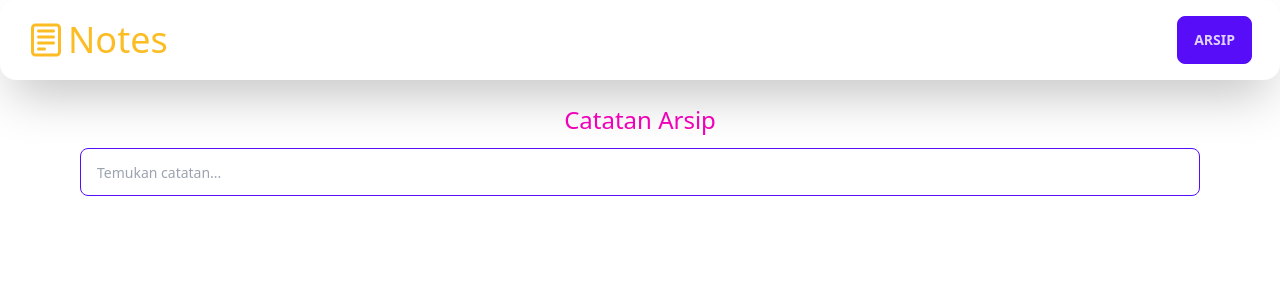
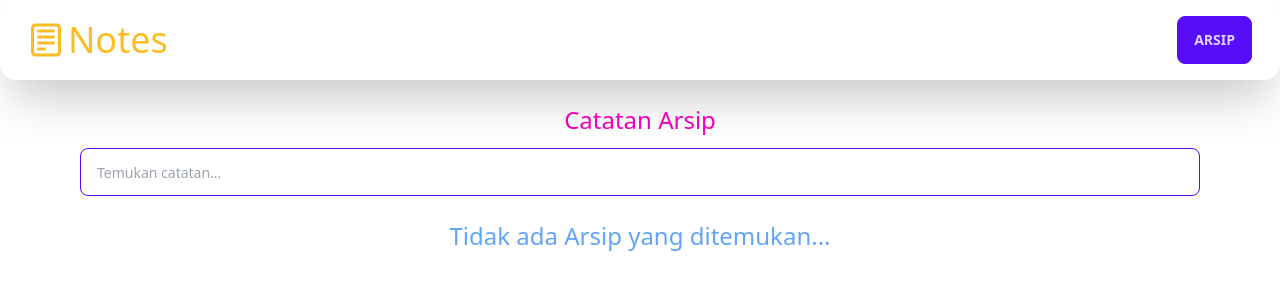
Before and after one commit to naufaladdhiya/note-app, a React (Create React App) app: page /archieve in a window 1280 px wide. Shown: the top 300 px of the page. Built offline with nearby package versions, Linux system fonts and the light colour scheme.

Commit message:
feat: Create archieve render text when no data

```diff
--- a/src/components/note-app.jsx
+++ b/src/components/note-app.jsx
@@ -66,7 +66,7 @@ function NoteApp() {
 
   return (
     <div className="relative">
-      <h2 className="text-center text-2xl text-blue-400">Daftar Catatan</h2>
+      <h2 className="text-2xl text-center text-blue-400">Daftar Catatan</h2>
 
       <SearchNote onChangeHandler={onSearchHandler} keyword={keyword} />
       {notes.length > 0 ? (
@@ -77,7 +77,7 @@ function NoteApp() {
           archived={false}
         />
       ) : (
-        <div className="text-center text-2xl text-blue-400 mt-6">
+        <div className="mt-6 text-2xl text-center text-blue-400">
           Tidak ada catatan ditemukan...
         </div>
       )}
--- a/src/pages/archieve.pages.jsx
+++ b/src/pages/archieve.pages.jsx
@@ -65,14 +65,18 @@ function Archive() {
 
   return (
     <div className="container mx-auto mt-6">
-      <h1 className="text-center text-secondary text-2xl">Catatan Arsip</h1>
+      <h1 className="text-2xl text-center text-secondary">Catatan Arsip</h1>
       <SearchNote onChangeHandler={onSearchHandler} keyword={keyword} />
+      {archivedNotes.length === 0 ? (
+        <p className="mt-6 text-2xl text-center text-blue-400">Tidak ada Arsip yang ditemukan...</p>
+      ) : (
         <NoteList
           notes={archivedNotes}
           onArchive={onUnarchiveHandler}
           onDelete={onDeleteHandler}
           archived
         />
+      )}
     </div>
   );
 }
```
Lines whose indentation alone changed are shown as unchanged.
